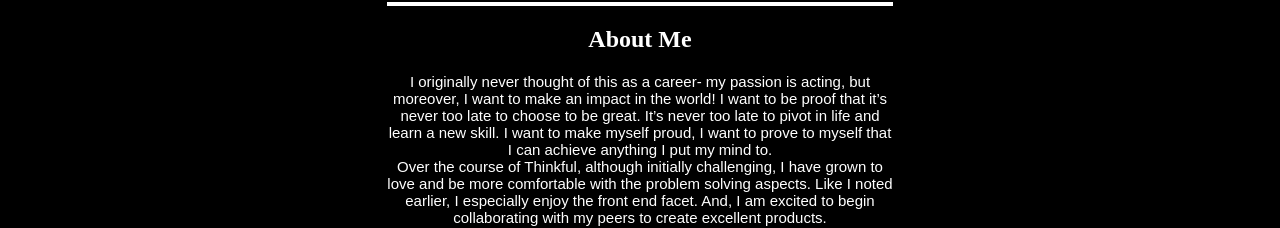
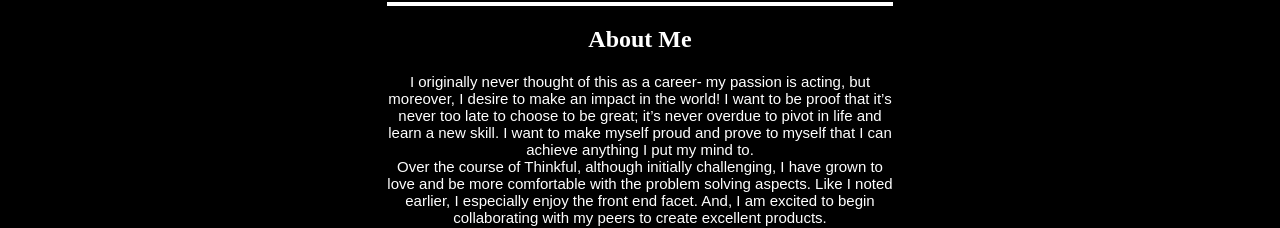
Before and after one commit to elshaday-aredo/myportfolio, a plain HTML site: page index.html in a window 1280 px wide. Shown: the part 736-964 px from the top of the page. Drawn offline with Linux system fonts and the light colour scheme; a script that the page names is missing.

Commit message:
changed about me

```diff
--- a/index.html
+++ b/index.html
@@ -31,7 +31,7 @@
 
       <section>
         <h2> About Me </h2>
-        <p> I originally never thought of this as a career- my passion is acting, but moreover, I want to make an impact in the world! I want to be proof that it’s never too late to choose to be great. It’s never too late to pivot in life and learn a new skill. I want to make myself proud, I want to prove to myself that I can achieve anything I put my mind to. </p>
+        <p> I originally never thought of this as a career- my passion is acting, but moreover, I desire to make an impact in the world! I want to be proof that it’s never too late to choose to be great; it’s never overdue to pivot in life and learn a new skill. I want to make myself proud and prove to myself that I can achieve anything I put my mind to. </p>
         <p> Over the course of Thinkful, although initially challenging, I have grown to love and be more comfortable with the problem solving aspects. Like I noted earlier, I especially enjoy the front end facet. And, I am excited to begin collaborating with my peers to create excellent products. </p>
       </section>
 
```
